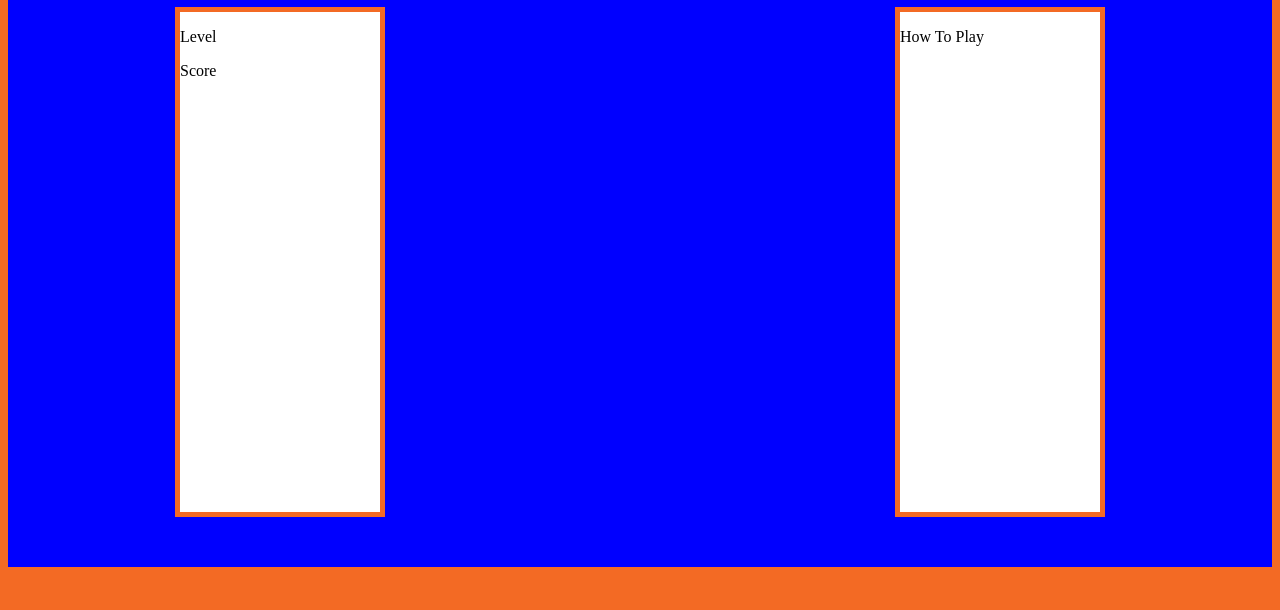
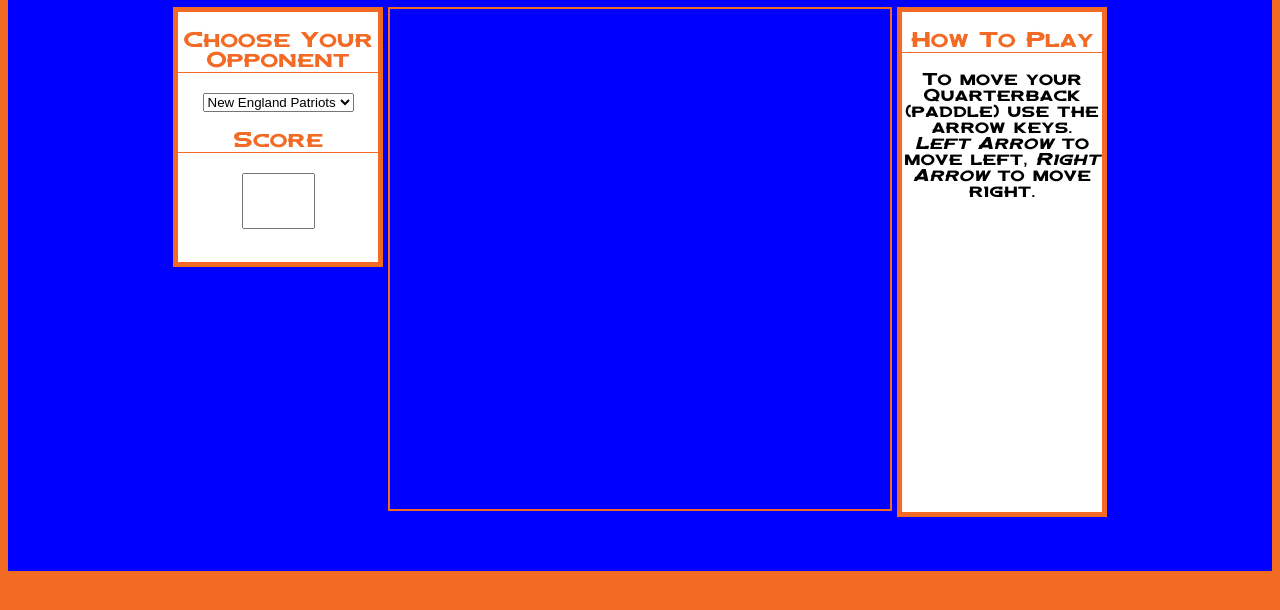
Before and after one commit to CHZMKL/game-time, a website: page index.html in a window 1280 px wide. Shown: the part 180-790 px from the top of the page. Drawn offline with Linux system fonts and the light colour scheme.

Commit message:
Created dropdown for leve/opponet for user to choose from. Added input for score to populate, added 'Scoreboard' font to field for score to show as. Added instructions for how to play to 'How To' field.

```diff
--- a/index.html
+++ b/index.html
@@ -14,14 +14,22 @@
 
 <section class="middle-container">
   <section class="level-score">
-    <p class="level">Level</p>
+    <p class="level">Choose Your Opponent</p>
+    <select>
+      <option value="patriots">New England Patriots</option>
+      <option value="colts">Indianapolis Colts</option>
+      <option value="panthers">Carolina Panthers</option>
+    </select>
     <p class="score">Score</p>
+    <input class="your-score"></input>
   </section>
     <body class="the-canvas">
       <canvas id="myCanvas" width="500" height="500"></canvas>
     </body>
     <section class="instructions">
       <p class="how-to">How To Play</p>
+      <p class="play">To move your Quarterback (paddle) use the arrow keys. <em>Left Arrow</em> to move left, <em>Right Arrow</em> to move right.
+      </p>
     </section>
 </section>
 
--- a/styles.css
+++ b/styles.css
@@ -1,6 +1,17 @@
+@font-face {
+  font-family: Scoreboard;
+  src: url(fonts/Scoreboard.ttf);
+}
+
+@font-face {
+  font-family: Broncos;
+  src: url(fonts/denbronccust.ttf);
+}
+
 body {
 background-color: #F36A24;
 }
+
 .top-container {
   display: flex;
   flex-direction: column;
@@ -27,15 +38,34 @@ background-color: #F36A24;
 .level-score {
   order: 1;
   margin-top: 10px;
-  height: 500px;
+  height: 250px;
   width: 200px;
   background-color: white;
   border: 5px solid #F36A24;
+  text-align: center;
+}
+
+.level, .score, .how-to {
+  font-family: Broncos;
+  font-size: 20px;
+  color: #F36A24;
+  border-bottom: 2px solid;
+  border-width: thin;
+}
+
+input {
+  width: 65px;
+  height: 50px;
+  font-family: Scoreboard;
+  /*border: none;*/
+  outline: none;
+  font-size: 40px;
 }
 
 canvas {
   margin: 10px 5px;
   order: 2;
+  border: 2px solid #F36A24;
 }
 
 .instructions {
@@ -45,4 +75,9 @@ canvas {
   width: 200px;
   background-color: white;
   border: 5px solid #F36A24;
+  text-align: center;
 }
+
+p.play {
+  font-family: Broncos;
+}
```
